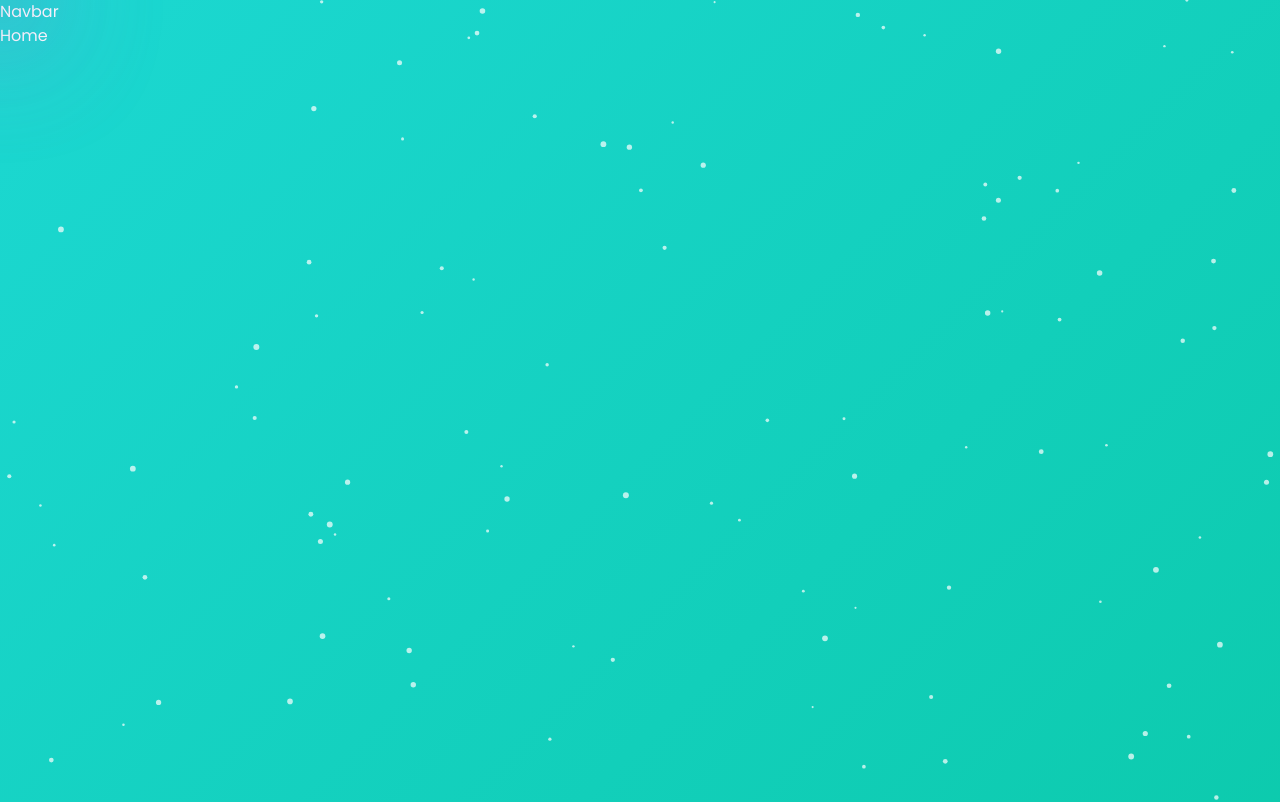
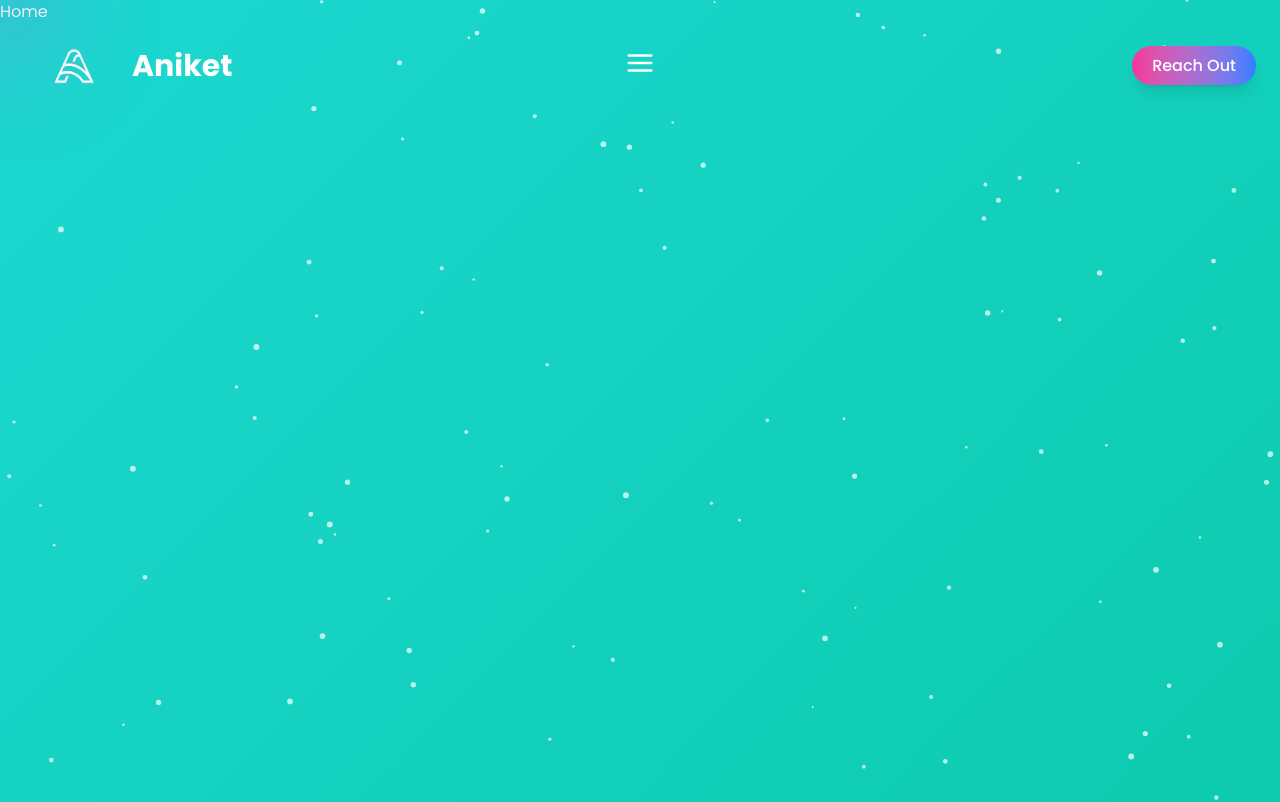
Before and after one commit to Aniket0025/Portfolio, a React (Vite) app: page / in a window 1280 px wide. Shown: the top 802 px of the page. Built offline with nearby package versions, Linux system fonts and the light colour scheme.

Commit message:
Navbar done with Menu Animation

```diff
--- a/src/components/Navbar.jsx
+++ b/src/components/Navbar.jsx
@@ -1,9 +1,100 @@
-import React from 'react'
+import { useEffect, useRef, useState } from 'react';
+import { FiMenu } from "react-icons/fi";
+import Alogo from "../assets/Alogo.png";
+import OverlayMenu from "./OverlayMenu.jsx";
 
 const Navbar = () => {
+
+  const [menuOpen, setMenuOpen] = useState(false);
+  const [visable, setVisable] = useState(true);
+  const [forceVisable, setForceVisable] = useState(false);
+
+  const lastScrolY = useRef(0);
+  const timmerId = useRef(null);
+
+  useEffect(() => {
+    const homesection = document.querySelector("#home");
+    const observer = new IntersectionObserver(
+      ([entry]) => {
+        if (entry.isIntersecting) {
+          setForceVisable(true);
+          setVisable(true);
+        } else {
+          setForceVisable(false);
+        }
+      },
+      { threshold: 0.1 }
+    );
+    if (homesection) observer.observe(homesection);
+    return () => {
+      if (homesection) observer.unobserve(homesection);
+    };
+  }, []);
+
+  useEffect(() => {
+    const handleScroll = () => {
+      if (forceVisable) {
+        setVisable(true);
+        return;
+      }
+
+      const currentScrollY = window.scrollY;
+
+      if (currentScrollY > lastScrolY.current) {
+        setVisable(false);
+      } else {
+        setVisable(true);
+
+        if (timmerId.current) clearTimeout(timmerId.current);
+        timmerId.current = setTimeout(() => {
+          setVisable(false);
+        }, 3000);
+      }
+
+      lastScrolY.current = currentScrollY;
+    };
+
+    window.addEventListener("scroll", handleScroll, { passive: true });
+
+    return () => {
+      window.removeEventListener("scroll", handleScroll);
+      if (timmerId.current) clearTimeout(timmerId.current);
+    };
+  }, [forceVisable]);
+
   return (
-    <div>Navbar</div>
-  )
-}
+    <>
+      <nav
+        className={`fixed top-0 left-0 w-full flex items-center justify-between px-6 py-4 z-50 transition-transform duration-300 ${visable ? "translate-y-0" : "-translate-y-full"}`}
+      >
+        <div className='flex items-center space-x-2'>
+          <img src={Alogo} alt="logo" className='w-25 h-25' />
+          <div className='text-3xl font-bold text-white hidden sm:block'>Aniket</div>
+        </div>
 
-export default Navbar
+        <div className='block lg:absolute lg:left-1/2 lg:transform lg:-translate-x-1/2'>
+          <button
+            onClick={() => setMenuOpen(true)}
+            className='text-white text-3xl focus:outline-none'
+            aria-label='open Menu'
+          >
+            <FiMenu />
+          </button>
+        </div>
+
+        <div className="hidden lg:block">
+          <a
+            href="#contact"
+            className="bg-gradient-to-r from-pink-500 to-blue-500 text-white px-5 py-2 rounded-full font-medium shadow-lg hover:opacity-90 transition-opacity duration-300"
+          >
+            Reach Out
+          </a>
+        </div>
+      </nav>
+
+      <OverlayMenu isOpen={menuOpen} onClose={() => setMenuOpen(false)} />
+    </>
+  );
+};
+
+export default Navbar;
--- a/src/components/OverlayMenu.jsx
+++ b/src/components/OverlayMenu.jsx
@@ -1,9 +1,64 @@
-import React from 'react'
+import { AnimatePresence, motion } from "framer-motion";
+import { FiX } from "react-icons/fi";
 
-const OverlayMenu = () => {
+export default function OverlayMenu({isOpen, onClose}) {
+
+  const isMobile = typeof window !== "undefined" && window.innerWidth <1024;
+  const origin = isMobile ? "95% 8%": "50% 8%"
+
+
   return (
-    <div>OverlayMenu</div>
+
+    <AnimatePresence>
+      {isOpen && (
+        <motion.div className="fixed inset-0 flex items-center justify-center z-50"
+        initial = {{clipPath:`circle(0% at ${origin})`}}
+        animate = {{clipPath:`circle(150% at ${origin})`}}
+        exit= {{clipPath:`circle(0% at ${origin})`}}
+        transition={{duration: 0.7, ease: [0.4,0,0.2,1]}}
+        style={{backgroundColor: "rgba(0,0,0,0.95)" }}
+
+        >
+
+          <button onClick={onClose}
+          className="absolute top-6 right-6 text-3xl text-white"
+          aria-label="Close Menu"
+          >
+            <FiX />
+          </button>
+
+          <ul className="space-y-6 text-center ">
+            {[
+              "Home",
+              "About",
+              "Skills",
+              "Project",
+              "Experience",
+              "Testimonials",
+              "Contact",
+
+            ].map((item,index)=> (
+              <motion.li key={item}
+                initial = {{opacity: 0 ,y:20}}
+                animate = {{opacity:1, y:0}}
+                transition={{delay:0.3 + index *0.1}}
+                >
+
+                  <a href={`#${item.toLocaleLowerCase()}`}
+                  onClick={onClose}
+                  className="text-4xl text-white font-semibold hover:text-pink-400 transition-colors duration-300"
+                  >
+                    {item}
+                  </a>
+
+
+             </motion.li>
+            ))}
+
+          </ul>
+        </motion.div>
+      )}
+
+    </AnimatePresence>
   )
 }
-
-export default OverlayMenu
```
Also changed, not shown: src/assets/Alogo.png (added).
